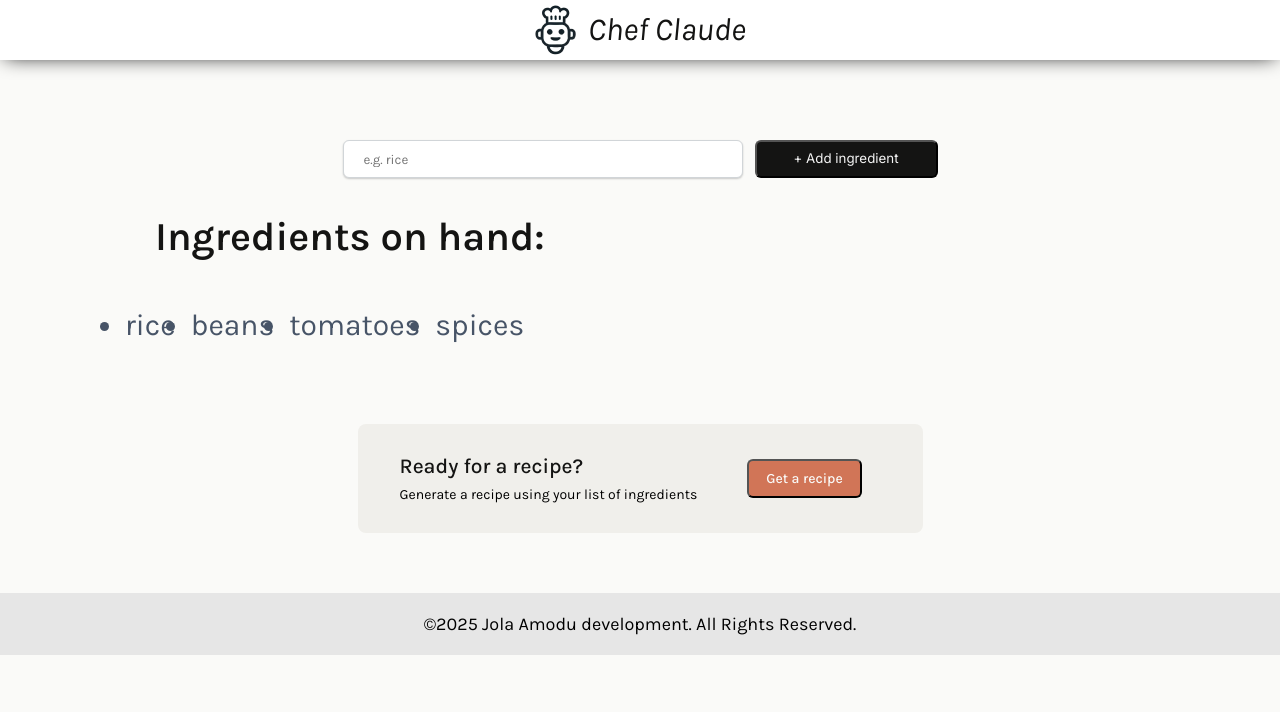
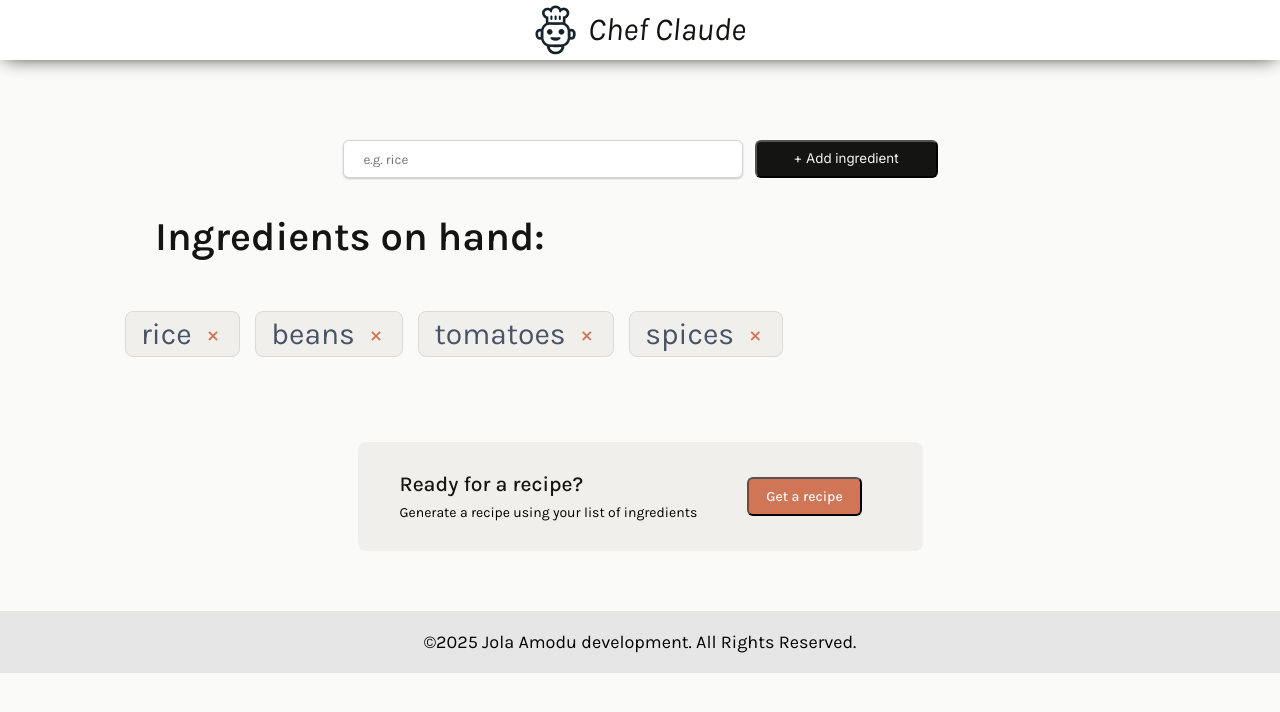
Before and after one commit to the-jola-amodu/React-mini-projects, a React (Vite) app in the folder Chef Claude/: page / in a window 1280 px wide. Shown: the top 712 px of the page. Built offline with nearby package versions, Linux system fonts and the light colour scheme; no server answers; what @huggingface/inference would draw is missing.

Commit message:
Update IngredientsList.jsx

```diff
--- a/Chef Claude/src/components for Chef Claude/IngredientsList.jsx
+++ b/Chef Claude/src/components for Chef Claude/IngredientsList.jsx
@@ -2,8 +2,18 @@ import './IngredientsList.css'
 import infoicon from '../assets/info.png'
 
 export default function IngredientsList(props){
-    const ingredientElements = props.ingredients.map((ingredient) => {
-        return <li key='ingredient'>{ingredient}</li>
+    const ingredientElements = props.ingredients.map((ingredient, index) => {
+        return (
+            <div key={index} className="ingredient-item">
+                <span>{ingredient}</span>
+                <button
+                    className="delete-ingredient"
+                    onClick={() => props.onDeleteIngredient(index)}
+                >
+                    ×
+                </button>
+            </div>
+        )
     })
 
     const readyForRecipeDiv = <div ref={props.ref} className='get-recipe-div'>
@@ -29,13 +39,13 @@ export default function IngredientsList(props){
         <img src={infoicon} alt="info icon from flat icons" width={16} height={16}/>
         Enter the ingredients you have to begin!
     </div>
+    }
 
-}
     return <section id='ingredients'>
         {props.ingredients.length != 0 && <h1 className='ingredients-heading'>Ingredients on hand:</h1>}
-        <ul className='ingredients-list'>
+        <div className='ingredients-list'>
             {ingredientElements}
-        </ul>
+        </div>
         {recipeDiv}
     </section>
 }
```
